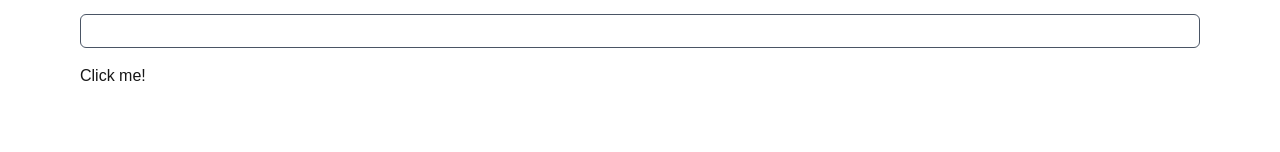
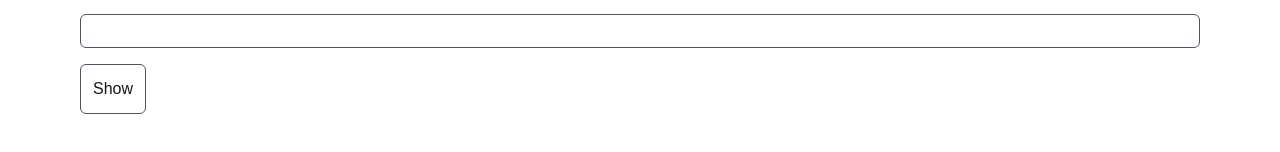
Before and after one commit to ShamsulArifin/next14-blog, a Next.js app: page / in a window 1280 px wide. Shown: the part 362-514 px from the top of the page. Built offline with nearby package versions, Linux system fonts and the light colour scheme.

Commit message:
10. Keeping Component State using Hooks (useState)

```diff
--- a/app/page.js
+++ b/app/page.js
@@ -1,6 +1,7 @@
-'use client'
+'use client';
 
 import Image from 'next/image';
+import { useState } from 'react';
 
 function Card({ children }) {
   return (
@@ -9,14 +10,12 @@ function Card({ children }) {
 }
 
 export default function Home() {
+  const [label, setLabel] = useState('Show')
+
   const name = 'Piotr';
-
-  const handleClick = (e) => {
-    e.preventDefault();
-
-    console.log(e)
-    alert('Hello!')
-  }
+  const handleClick = () => {
+    setLabel (label == 'Show' ? 'Hide' : 'Show')
+  };
 
   return (
     <>
@@ -29,7 +28,7 @@ export default function Home() {
         </Card>
         <Card />
         <Card />
-        <button onClick={handleClick}> Click me! </button>
+        <button className='border rounded-md border-gray-600 p-3' onClick={handleClick}>{label}</button>
       </div>
     </>
   );
```
